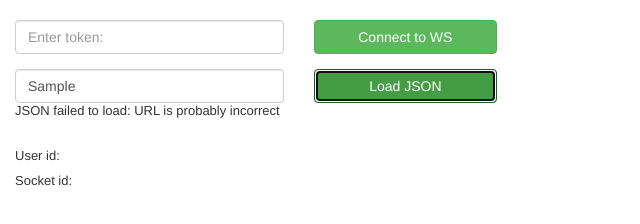
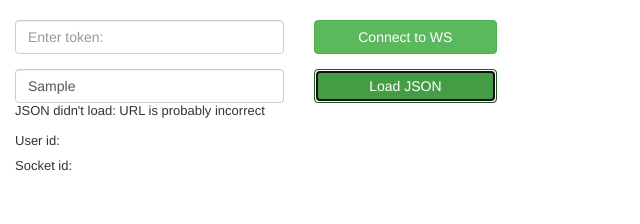
Before and after one commit to gbksoft/wsagger, a website: page wsagger.html in a window 1280 px wide. Both pictures are taken after typing "Sample" into the empty fields and a click on the input "Load JSON". Shown: the whole page, without its empty margins (0-640 px from the left). Drawn offline with nearby package versions, Linux system fonts and the light colour scheme; no server answers.

Commit message:
wsagger fix1.3 - CSS fixes: independent scroll for 2 panels

```diff
--- a/css/styles.css
+++ b/css/styles.css
@@ -6,6 +6,7 @@
 
 body {
     font: 13px Helvetica, Arial;
+    height: 100vh;
 }
 
 #socketLog {
@@ -22,12 +23,7 @@ body {
     background: #eee;
 }
 
-#argumentum {
-    float: left;
-    width: 60%;
-}
-
-#titulus {
+#argumentum, #titulus {
     padding-top: 20px;
     z-index: 999;
     max-height: 100%;
@@ -35,6 +31,12 @@ body {
     float: left;
     background-color: white;
     overflow-y: auto;
+
+
+}
+
+#argumentum {
+    width: 60%;
 }
 
 #jsonloader {
@@ -43,9 +45,10 @@ body {
 #jsonloader .url {
 }
 
-#jsonloader .error {
+#jsonloader .feedback {
     float: left;
     clear: both;
+    position: absolute;
 }
 
 #jsonloader .submit {
--- a/js/wsagger.js
+++ b/js/wsagger.js
@@ -9,7 +9,7 @@ var data = {};
 $('#jsonloader').submit(function (evt) {
 
     evt.preventDefault();
-    $('#jsonloader').find('.error').html("").fadeIn();  // clear error message
+    $('#jsonloader').find('.feedback').html("").fadeIn();  // clear error message
 
     var jsonPromise = $.getJSON( $(this).find('.url').val() )
         .then(
@@ -45,13 +45,13 @@ $('#jsonloader').submit(function (evt) {
 
                 setHTML ('data', text);
 
-                $('#jsonloader').find('.error').html( "JSON was loaded successfully" ).delay(1000).fadeOut('slow');
+                $('#jsonloader').find('.feedback').html( "JSON was loaded successfully" ).delay(1000).fadeOut('slow');
 
             },
 
             function(error) {  // error callback
                 console.log(error);
-                $('#jsonloader').find('.error').html( "JSON failed to load: URL is probably incorrect" );
+                $('#jsonloader').find('.feedback').html( "JSON didn't load: URL is probably incorrect" );
             }
         );
 });
--- a/wsagger.html
+++ b/wsagger.html
@@ -26,7 +26,7 @@
     <form action="" id="jsonloader" class="row" name="json-load">
         <div class="col-xs-12 col-md-7">
             <input type="text" class="form-control url" name="url" placeholder="Enter url for WSagger JSON file:">
-            <span class="error"></span>
+            <span class="feedback"></span>
         </div>
         <div class="col-xs-12 col-md-5">
             <input class="submit btn btn-success btn-block" type="submit" value="Load JSON">
@@ -43,7 +43,7 @@
     </div>
 
 </div>
-<div id="argumentum">
+<div id="argumentum" class="container-fluid">
     <ul id="socketLog"></ul>
 </div>
 
```
